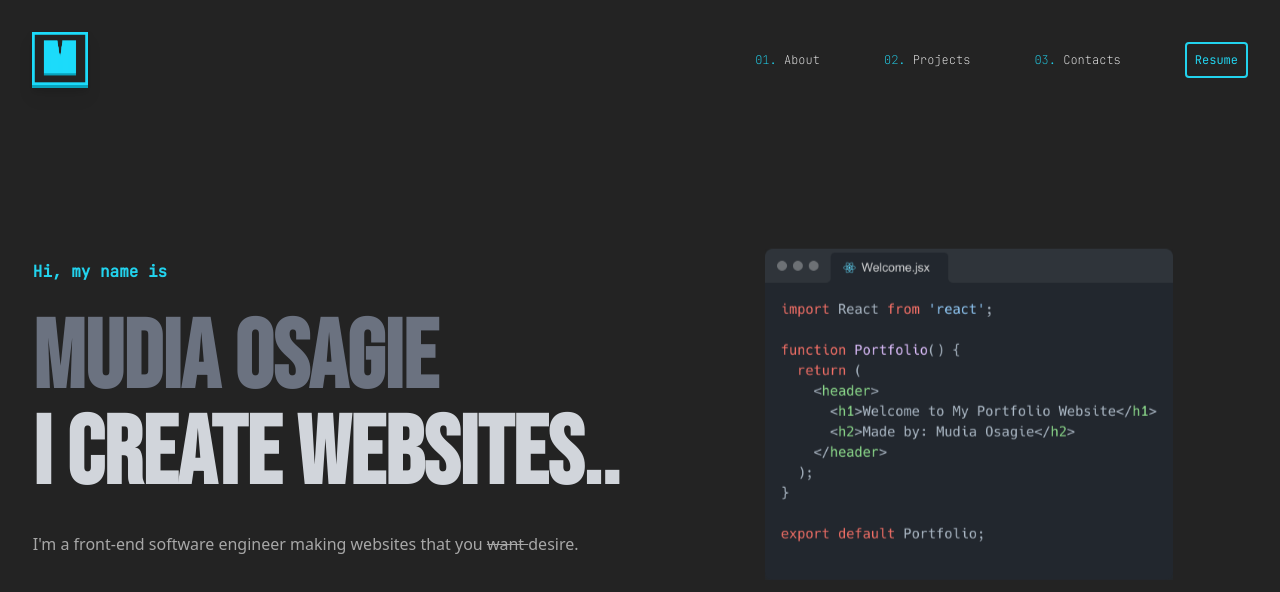
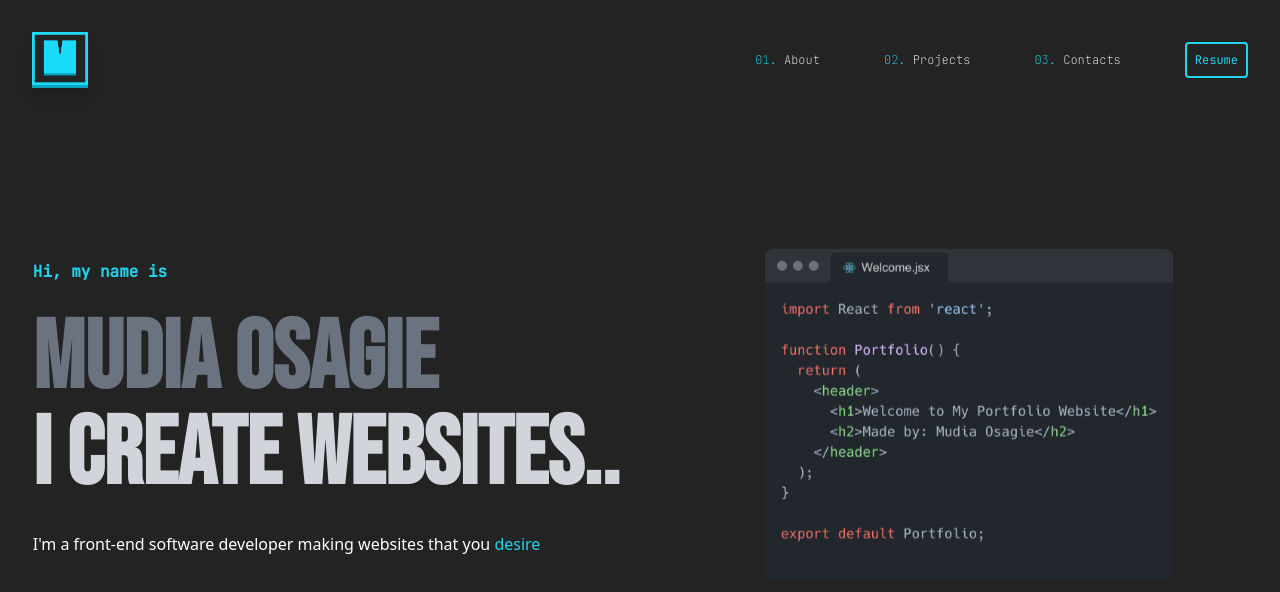
Before and after one commit to MudiaCode/react-portfolio, a React (Vite) app: page / in a window 1280 px wide. Shown: the top 592 px of the page. Built offline with nearby package versions, Linux system fonts and the light colour scheme.

Commit message:
styled subtext

```diff
--- a/src/components/Section1.jsx
+++ b/src/components/Section1.jsx
@@ -14,9 +14,9 @@ function Section1() {
           <h1 className=" font-BebasNeue text-8xl font-bold text-gray-300">
             I CREATE WEBSITES..
           </h1>
-          <p className=" text-white opacity-60">
-            I'm a front-end software engineer making websites that you{" "}
-            <span className=" line-through">want </span> desire.
+          <p className=" text-white">
+            I'm a front-end software developer making websites that you
+            <span className=" text-cyan-400 opacity-100"> desire</span>
           </p>
         </div>
         <img className=" float w-4/6" src="src/images/Snap (2).png" alt="" />
```
